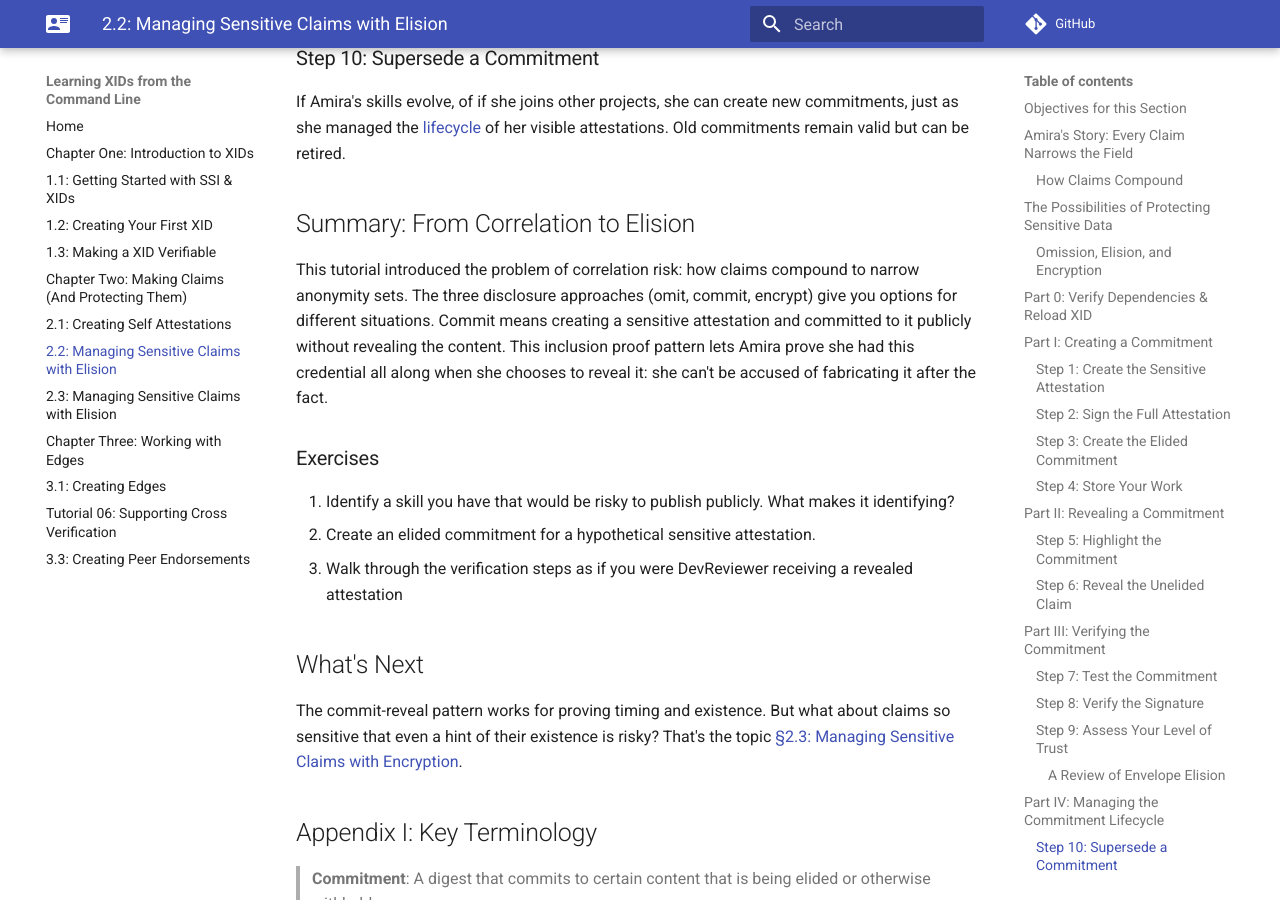
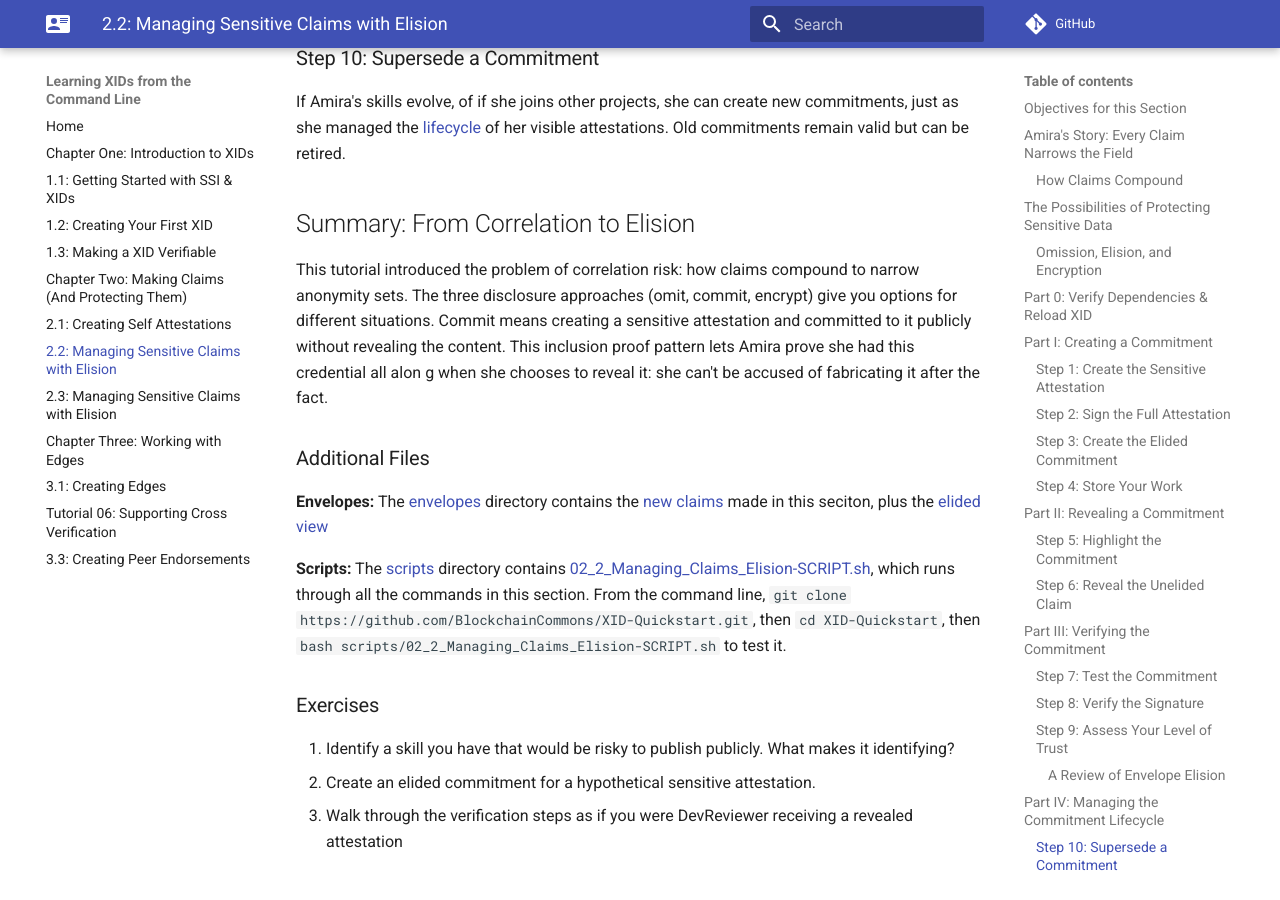
Before and after one commit to BlockchainCommons/XID-Quickstart, an MkDocs documentation site: the page built from docs/02_2_Managing_Claims_Elision.md, in a window 1280 px wide and 900 px high, scrolled down 8883 px. Built offline with MkDocs 1.6.1 and Material for MkDocs 9.7.7, drawn with Linux system fonts in a browser that asks for light colours; comment, search, counter and statistics services are not loaded.

Commit message:
updated script names & links to them

```diff
--- a/docs/02_2_Managing_Claims_Elision.md
+++ b/docs/02_2_Managing_Claims_Elision.md
@@ -337,7 +337,28 @@ retired.
 
 ## Summary: From Correlation to Elision
 
-This tutorial introduced the problem of correlation risk: how claims compound to narrow anonymity sets. The three disclosure approaches (omit, commit, encrypt) give you options for different situations. Commit means creating a sensitive attestation and committed to it publicly without revealing the content. This inclusion proof pattern lets Amira prove she had this credential all along when she chooses to reveal it: she can't be accused of fabricating it after the fact.
+This tutorial introduced the problem of correlation risk: how claims compound to narrow anonymity sets. The three disclosure approaches (omit, commit, encrypt) give you options for different situations. Commit means creating a sensitive attestation and committed to it publicly without revealing the content. This inclusion proof pattern lets Amira prove she had this credential all alon
+g when she chooses to reveal it: she can't be accused of fabricating it after the fact.
+
+### Additional Files
+
+**Envelopes:** The
+[envelopes](https://github.com/BlockchainCommons/XID-Quickstart/tree/main/envelopes)
+directory contains the [new
+claims](https://github.com/BlockchainCommons/XID-Quickstart/tree/main/envelopes/envelopes/claim-2-02.envelope)
+made in this seciton, plus the [elided
+view](https://github.com/BlockchainCommons/XID-Quickstart/tree/main/envelopes/claim-elided-2-02.envelope)
+
+**Scripts:** The
+[scripts](https://github.com/BlockchainCommons/XID-Quickstart/tree/main/scripts)
+directory contains
+[02_2_Managing_Claims_Elision-SCRIPT.sh](https://github.com/BlockchainCommons/XID-Quickstart/tree/main/scripts/02_2_Managing_Claims_Elision-SCRIPT.sh),
+which runs through all the commands in this section. From the command
+line, `git clone
+https://github.com/BlockchainCommons/XID-Quickstart.git`, then `cd
+XID-Quickstart`, then `bash
+scripts/02_2_Managing_Claims_Elision-SCRIPT.sh` to test it.
+
 
 ### Exercises
 
```
Also changed, not shown: docs/02_3_Managing_Claims_Encryption.md (+20 -0 lines), 4 other files.
